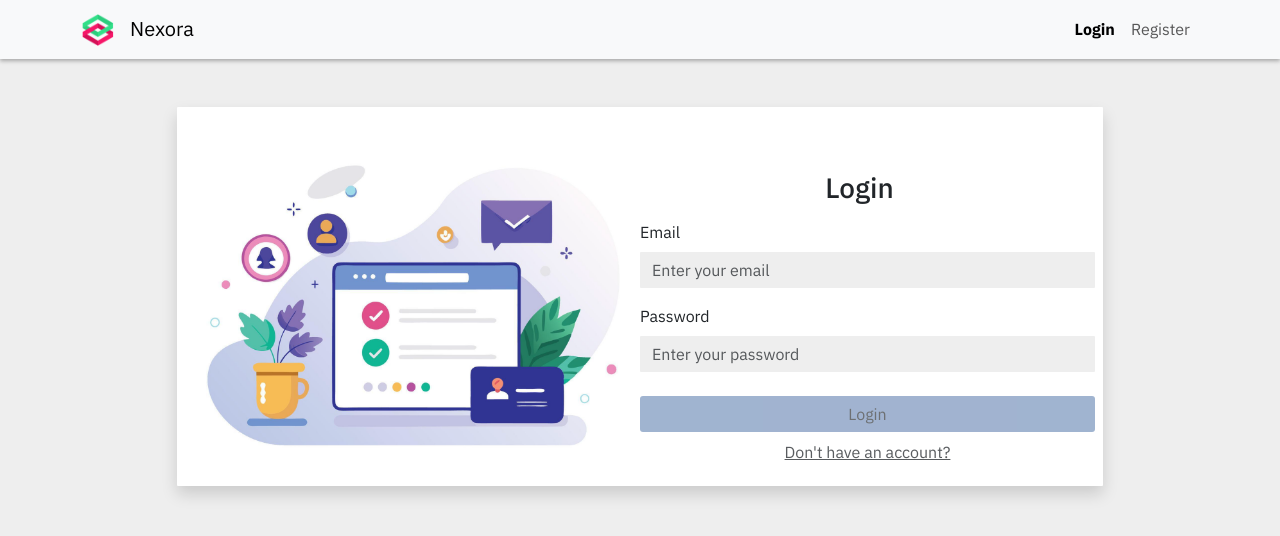
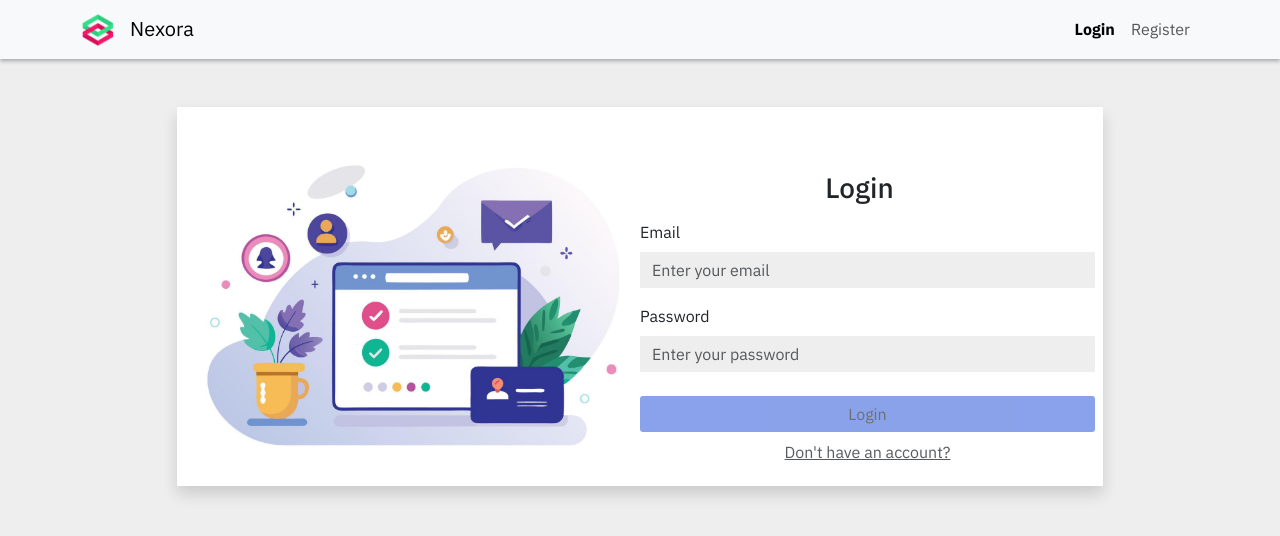
Before and after one commit to Peter-Galo/nexora, an Angular app in the folder client/: page /login in a window 1280 px wide. Shown: the top 536 px of the page. Built offline with nearby package versions, Linux system fonts and the light colour scheme.

Commit message:
updates styling

```diff
--- a/client/src/styles.css
+++ b/client/src/styles.css
@@ -1,59 +1,60 @@
 @import url("https://fonts.googleapis.com/css2?family=IBM+Plex+Sans:ital,wght@0,100..700;1,100..700&display=swap");
 
-/* Custom CSS Variables for Theme Colors - Enterprise Subtle Palette */
+/* Custom CSS Variables for Theme Colors - Enterprise Vibrant Palette */
 :root {
-  /* Primary Color - Subtle Professional Blue */
-  --primary-color: #4a6fa5;
-  --primary-color-rgb: 74, 111, 165;
-  --primary-color-10: rgba(74, 111, 165, 0.1);
-  --primary-color-20: rgba(74, 111, 165, 0.2);
-  --primary-color-30: rgba(74, 111, 165, 0.3);
-  --primary-color-40: rgba(74, 111, 165, 0.4);
-  --primary-color-70: rgba(74, 111, 165, 0.7);
-  --primary-color-80: rgba(74, 111, 165, 0.8);
+  /* Primary Color - Vibrant Electric Blue */
+  --primary-color: #1d4ed8;
+  --primary-color-rgb: 29, 78, 216;
+  --primary-color-10: rgba(29, 78, 216, 0.1);
+  --primary-color-20: rgba(29, 78, 216, 0.2);
+  --primary-color-30: rgba(29, 78, 216, 0.3);
+  --primary-color-40: rgba(29, 78, 216, 0.4);
+  --primary-color-70: rgba(29, 78, 216, 0.7);
+  --primary-color-80: rgba(29, 78, 216, 0.8);
+  --primary-color-light: #2563eb;
 
-  /* Success Color - Subtle Professional Green */
-  --success-color: #5a8a5e;
-  --success-color-rgb: 90, 138, 94;
-  --success-color-10: rgba(90, 138, 94, 0.1);
-  --success-color-20: rgba(90, 138, 94, 0.2);
-  --success-color-30: rgba(90, 138, 94, 0.3);
-  --success-color-40: rgba(90, 138, 94, 0.4);
-  --success-color-70: rgba(90, 138, 94, 0.7);
-  --success-color-80: rgba(90, 138, 94, 0.8);
-  --success-color-dark: #4a7c59;
+  /* Success Color - Vibrant Emerald Green */
+  --success-color: #059669;
+  --success-color-rgb: 5, 150, 105;
+  --success-color-10: rgba(5, 150, 105, 0.1);
+  --success-color-20: rgba(5, 150, 105, 0.2);
+  --success-color-30: rgba(5, 150, 105, 0.3);
+  --success-color-40: rgba(5, 150, 105, 0.4);
+  --success-color-70: rgba(5, 150, 105, 0.7);
+  --success-color-80: rgba(5, 150, 105, 0.8);
+  --success-color-dark: #047857;
 
-  /* Danger Color - Subtle Professional Red */
-  --danger-color: #b85450;
-  --danger-color-rgb: 184, 84, 80;
-  --danger-color-10: rgba(184, 84, 80, 0.1);
-  --danger-color-20: rgba(184, 84, 80, 0.2);
-  --danger-color-30: rgba(184, 84, 80, 0.3);
-  --danger-color-40: rgba(184, 84, 80, 0.4);
-  --danger-color-70: rgba(184, 84, 80, 0.7);
-  --danger-color-80: rgba(184, 84, 80, 0.8);
-  --danger-color-dark: #a04a47;
+  /* Danger Color - Vibrant Crimson Red */
+  --danger-color: #dc2626;
+  --danger-color-rgb: 220, 38, 38;
+  --danger-color-10: rgba(220, 38, 38, 0.1);
+  --danger-color-20: rgba(220, 38, 38, 0.2);
+  --danger-color-30: rgba(220, 38, 38, 0.3);
+  --danger-color-40: rgba(220, 38, 38, 0.4);
+  --danger-color-70: rgba(220, 38, 38, 0.7);
+  --danger-color-80: rgba(220, 38, 38, 0.8);
+  --danger-color-dark: #b91c1c;
 
-  /* Warning Color - Subtle Professional Orange */
-  --warning-color: #d4935c;
-  --warning-color-rgb: 212, 147, 92;
-  --warning-color-10: rgba(212, 147, 92, 0.1);
-  --warning-color-20: rgba(212, 147, 92, 0.2);
-  --warning-color-30: rgba(212, 147, 92, 0.3);
-  --warning-color-40: rgba(212, 147, 92, 0.4);
-  --warning-color-70: rgba(212, 147, 92, 0.7);
-  --warning-color-80: rgba(212, 147, 92, 0.8);
-  --warning-color-dark: #c08347;
+  /* Warning Color - Vibrant Amber Orange */
+  --warning-color: #d97706;
+  --warning-color-rgb: 217, 119, 6;
+  --warning-color-10: rgba(217, 119, 6, 0.1);
+  --warning-color-20: rgba(217, 119, 6, 0.2);
+  --warning-color-30: rgba(217, 119, 6, 0.3);
+  --warning-color-40: rgba(217, 119, 6, 0.4);
+  --warning-color-70: rgba(217, 119, 6, 0.7);
+  --warning-color-80: rgba(217, 119, 6, 0.8);
+  --warning-color-dark: #b45309;
 
   /* Override Bootstrap color variables */
-  --bs-primary: #4a6fa5;
-  --bs-primary-rgb: 74, 111, 165;
-  --bs-success: #5a8a5e;
-  --bs-success-rgb: 90, 138, 94;
-  --bs-danger: #b85450;
-  --bs-danger-rgb: 184, 84, 80;
-  --bs-warning: #d4935c;
-  --bs-warning-rgb: 212, 147, 92;
+  --bs-primary: #1d4ed8;
+  --bs-primary-rgb: 29, 78, 216;
+  --bs-success: #059669;
+  --bs-success-rgb: 5, 150, 105;
+  --bs-danger: #dc2626;
+  --bs-danger-rgb: 220, 38, 38;
+  --bs-warning: #d97706;
+  --bs-warning-rgb: 217, 119, 6;
 }
 
 * {
@@ -247,8 +248,8 @@ body {
 }
 
 .badge.bg-info {
-  background: linear-gradient(135deg, #2c5aa0, #1e3a72) !important;
-  box-shadow: 0 2px 4px rgba(44, 90, 160, 0.3);
+  background: linear-gradient(135deg, var(--primary-color), var(--primary-color-light)) !important;
+  box-shadow: 0 2px 4px var(--primary-color-30);
 }
 
 .badge.bg-success {
```
Also changed, not shown: client/src/app/components/dashboard/dashboard.component.html (+36 -36 lines).
